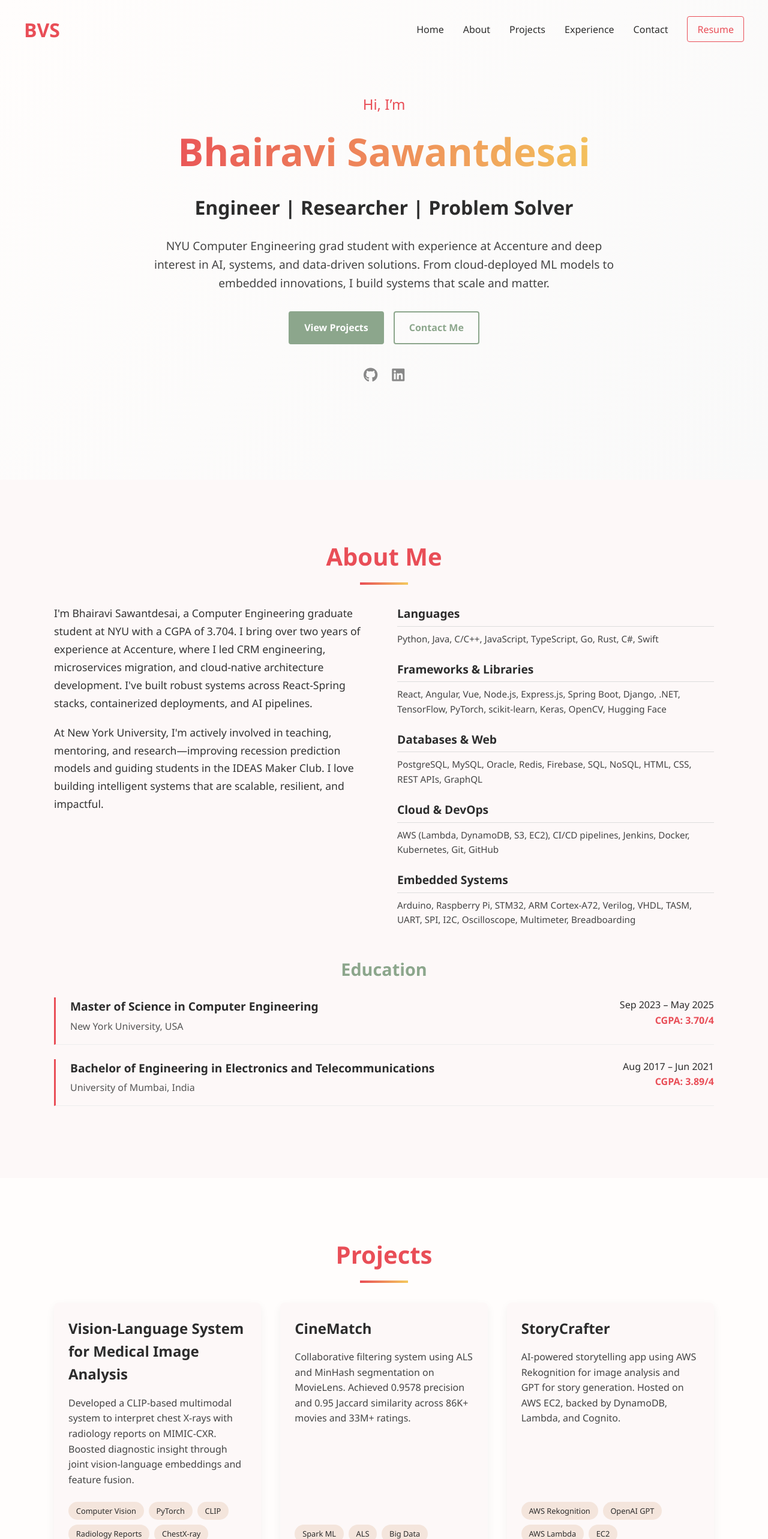
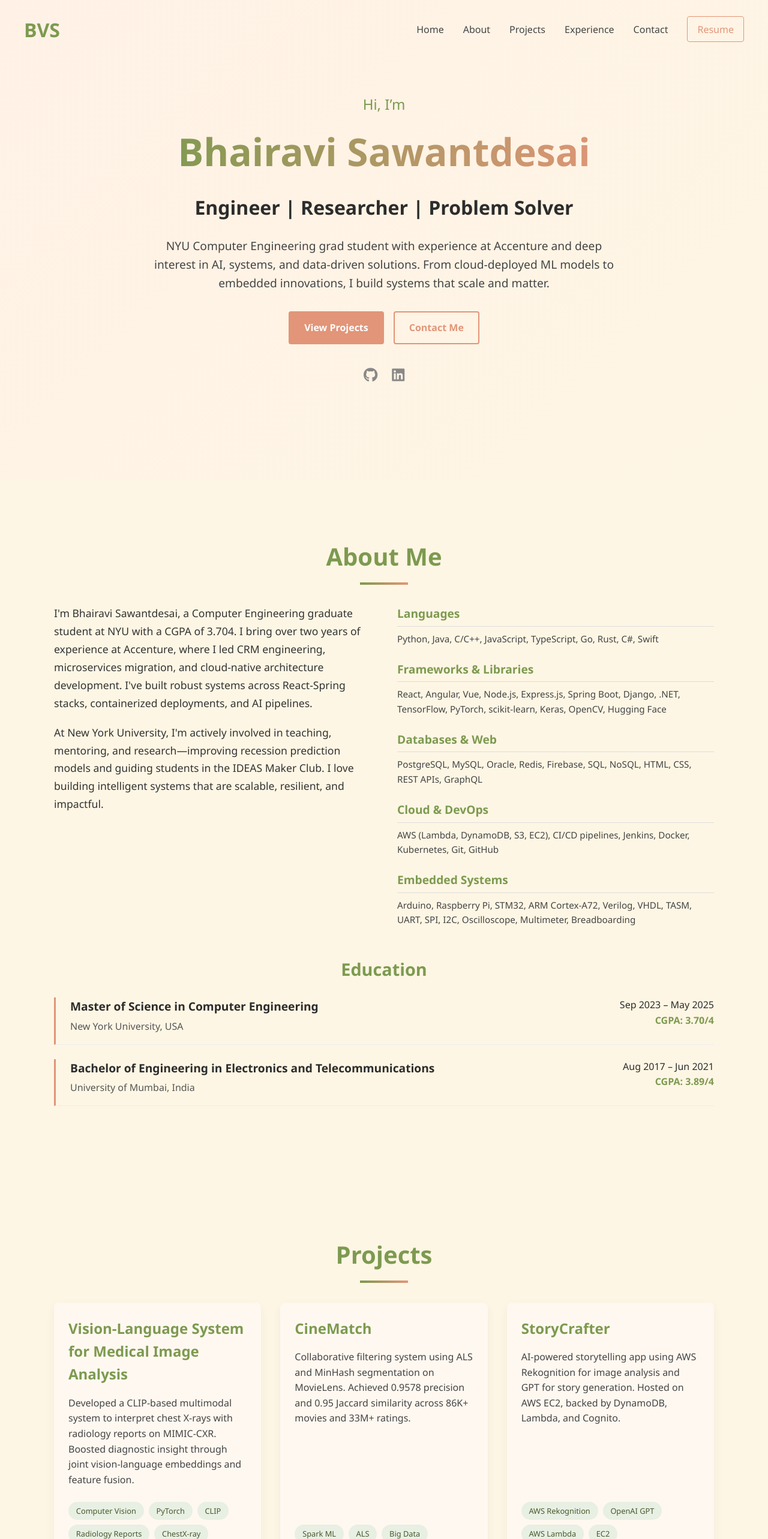
Before and after one commit to BhairaviVSD/bhairavivsd.github.io, a React (Vite) app: page / in a window 1280 px wide. Shown: the top 2566 px of the page at 60% size. Built offline with nearby package versions, Linux system fonts and the light colour scheme.

Commit message:
Adding updated files 2.5 Minimalist

```diff
--- a/src/App.css
+++ b/src/App.css
@@ -1,5 +1,3 @@
-/* App.css */
-
 * {
   margin: 0;
   padding: 0;
@@ -12,7 +10,7 @@ html {
 
 body {
   font-family: 'Inter', sans-serif;
-  background-color: #fffdfc; /* soft misty white */
+  background-color: #fef6e4;
   color: #2c2c2c;
   line-height: 1.6;
   overflow-x: hidden;
--- a/src/components/About.module.css
+++ b/src/components/About.module.css
@@ -1,6 +1,6 @@
 .about {
   padding: 6rem 2rem;
-  background-color: #fdf8f8;
+  background-color: #fef6e4;
 }
 
 .container {
@@ -13,7 +13,7 @@
   font-size: 2.5rem;
   margin-bottom: 3rem;
   position: relative;
-  color: #e94e57;
+  color: #7d9a50;
 }
 
 .sectionTitle::after {
@@ -24,7 +24,7 @@
   transform: translateX(-50%);
   width: 80px;
   height: 4px;
-  background: linear-gradient(to right, #e94e57, #f4c95d);
+  background: linear-gradient(to right, #7d9a50, #e29578);
 }
 
 .content {
@@ -37,12 +37,12 @@
 .aboutText {
   flex: 0 0 48%;
   font-size: 1.1rem;
+  color: #333;
 }
 
 .aboutText p {
   margin-bottom: 1.2rem;
   line-height: 1.7;
-  color: #333;
 }
 
 .skills {
@@ -55,7 +55,7 @@
 .skillCategory h3 {
   font-size: 1.2rem;
   margin-bottom: 0.5rem;
-  color: #2c2c2c;
+  color: #7d9a50;
   font-weight: 700;
   border-bottom: 1px solid #ddd;
   padding-bottom: 0.3rem;
@@ -74,14 +74,14 @@
 .education h3 {
   font-size: 1.8rem;
   margin-bottom: 1.5rem;
-  color: #8ca68c;
+  color: #7d9a50;
   text-align: center;
 }
 
 .educationItem {
   display: flex;
   justify-content: space-between;
-  border-left: 3px solid #e94e57;
+  border-left: 3px solid #e29578;
   padding-left: 1.5rem;
   margin-bottom: 1.5rem;
   padding-bottom: 1rem;
@@ -103,7 +103,7 @@
 
 .gpa {
   font-weight: 600;
-  color: #e94e57;
+  color: #7d9a50;
 }
 
 @media (max-width: 768px) {
--- a/src/components/Experience.module.css
+++ b/src/components/Experience.module.css
@@ -1,6 +1,6 @@
 .experience {
   padding: 6rem 2rem;
-  background-color: #fdf8f8;
+  background-color: #fef6e4;
 }
 
 .container {
@@ -13,7 +13,7 @@
   font-size: 2.5rem;
   margin-bottom: 3rem;
   position: relative;
-  color: #e94e57;
+  color: #7d9a50;
 }
 
 .sectionTitle::after {
@@ -24,7 +24,7 @@
   transform: translateX(-50%);
   width: 80px;
   height: 4px;
-  background: linear-gradient(to right, #e94e57, #f4c95d);
+  background: linear-gradient(to right, #7d9a50, #e29578);
 }
 
 .tabsContainer {
@@ -39,7 +39,7 @@
   display: flex;
   flex-direction: column;
   min-width: 200px;
-  background-color: #f1f1f1;
+  background-color: #f7eedd;
 }
 
 .tabButton {
@@ -49,20 +49,20 @@
   text-align: left;
   font-size: 1rem;
   font-weight: 500;
-  color: #2c2c2c;
+  color: #5c5c5c;
   cursor: pointer;
   transition: all 0.3s ease;
   position: relative;
 }
 
 .tabButton:hover {
-  background-color: rgba(233, 78, 87, 0.1);
-  color: #e94e57;
+  background-color: rgba(125, 154, 80, 0.1);
+  color: #7d9a50;
 }
 
 .tabButton.active {
-  background-color: #fffdfc;
-  color: #e94e57;
+  background-color: #fff;
+  color: #7d9a50;
   font-weight: 600;
 }
 
@@ -73,7 +73,7 @@
   top: 0;
   height: 100%;
   width: 4px;
-  background-color: #e94e57;
+  background-color: #e29578;
 }
 
 .tabContent {
@@ -89,11 +89,11 @@
 .experienceHeader h3 {
   font-size: 1.5rem;
   margin-bottom: 0.5rem;
-  color: #2c2c2c;
+  color: #7d9a50;
 }
 
 .company {
-  color: #e94e57;
+  color: #e29578;
 }
 
 .period {
@@ -118,7 +118,7 @@
   content: '▹';
   position: absolute;
   left: 0;
-  color: #e94e57;
+  color: #e29578;
 }
 
 @media (max-width: 768px) {
--- a/src/components/Footer.module.css
+++ b/src/components/Footer.module.css
@@ -1,6 +1,6 @@
 .footer {
-  background-color: #fff0f2;
-  color: #2c2c2c;
+  background-color: #fbeee6;
+  color: #444;
   padding: 4rem 2rem 2rem;
 }
 
@@ -19,7 +19,7 @@
 .logo {
   font-size: 2.5rem;
   font-weight: 700;
-  color: #e94e57;
+  color: #7d9a50;
   margin-bottom: 1.5rem;
 }
 
@@ -30,7 +30,7 @@
 }
 
 .linkGroup h3 {
-  color: #2c2c2c;
+  color: #7d9a50;
   font-size: 1.1rem;
   margin-bottom: 1rem;
   position: relative;
@@ -43,7 +43,7 @@
   left: 0;
   width: 30px;
   height: 2px;
-  background-color: #f4c95d;
+  background-color: #e29578;
 }
 
 .linkGroup ul {
@@ -56,19 +56,19 @@
 }
 
 .linkGroup a {
-  color: #555;
+  color: #666;
   text-decoration: none;
   transition: color 0.3s ease;
   font-size: 0.9rem;
 }
 
 .linkGroup a:hover {
-  color: #e94e57;
+  color: #e29578;
 }
 
 .bottom {
   padding-top: 2rem;
-  border-top: 1px solid #f7dede;
+  border-top: 1px solid #e8dcd1;
   display: flex;
   justify-content: space-between;
   align-items: center;
@@ -82,7 +82,7 @@
 }
 
 .credits {
-  color: #e94e57;
+  color: #e29578;
 }
 
 @media (max-width: 768px) {
--- a/src/components/Hero.module.css
+++ b/src/components/Hero.module.css
@@ -6,7 +6,7 @@
   position: relative;
   padding: 4rem 2rem;
   overflow: hidden;
-  background: linear-gradient(135deg, #fffdfc 0%, #f9f9f9 100%);
+  background: linear-gradient(135deg, #fff1e6 0%, #fef6e4 100%);
   color: #2c2c2c;
 }
 
@@ -27,7 +27,7 @@
 .greeting {
   font-size: 1.5rem;
   font-weight: 400;
-  color: #e94e57;
+  color: #7d9a50;
   display: block;
   margin-bottom: 0.5rem;
 }
@@ -35,7 +35,7 @@
 .fullName {
   font-size: 4rem;
   font-weight: 700;
-  background: linear-gradient(90deg, #e94e57, #f4c95d);
+  background: linear-gradient(90deg, #7d9a50, #e29578);
   -webkit-background-clip: text;
   background-clip: text;
   -webkit-text-fill-color: transparent;
@@ -64,8 +64,7 @@
   margin-bottom: 2rem;
 }
 
-.primaryBtn,
-.secondaryBtn {
+.primaryBtn, .secondaryBtn {
   padding: 0.8rem 1.5rem;
   font-size: 1rem;
   font-weight: 600;
@@ -75,24 +74,24 @@
 }
 
 .primaryBtn {
-  background-color: #8ca68c;
+  background-color: #e29578;
   color: white;
-  border: 2px solid #8ca68c;
+  border: 2px solid #e29578;
 }
 
 .primaryBtn:hover {
   background-color: transparent;
-  color: #8ca68c;
+  color: #e29578;
 }
 
 .secondaryBtn {
   background-color: transparent;
-  color: #8ca68c;
-  border: 2px solid #8ca68c;
+  color: #e29578;
+  border: 2px solid #e29578;
 }
 
 .secondaryBtn:hover {
-  background-color: #dbe3d0;
+  background-color: #fde2dd;
 }
 
 .socialIcons {
@@ -108,7 +107,7 @@
 }
 
 .socialIcon:hover {
-  color: #8ca68c;
+  color: #e29578;
   transform: translateY(-3px);
 }
 
--- a/src/components/Navbar.module.css
+++ b/src/components/Navbar.module.css
@@ -6,14 +6,13 @@
   z-index: 1000;
   padding: 1.5rem 2rem;
   transition: all 0.3s ease;
-  background-color: transparent;
 }
 
 .scrolled {
-  background-color: rgba(255, 240, 242, 0.9);
+  background-color: rgba(255, 250, 240, 0.95);
   backdrop-filter: blur(10px);
   padding: 1rem 2rem;
-  box-shadow: 0 10px 30px -10px rgba(0, 0, 0, 0.1);
+  box-shadow: 0 10px 30px -10px rgba(0, 0, 0, 0.15);
 }
 
 .container {
@@ -27,13 +26,13 @@
 .logo {
   font-size: 2rem;
   font-weight: 700;
-  color: #e94e57;
+  color: #7d9a50;
   text-decoration: none;
   transition: color 0.3s ease;
 }
 
 .logo:hover {
-  color: #f4c95d;
+  color: #e29578;
 }
 
 .navlinks {
@@ -44,7 +43,7 @@
 }
 
 .navlinks li a {
-  color: #2c2c2c;
+  color: #444;
   text-decoration: none;
   font-weight: 500;
   font-size: 1rem;
@@ -53,7 +52,7 @@
 }
 
 .navlinks li a:hover {
-  color: #e94e57;
+  color: #e29578;
 }
 
 .navlinks li a::after {
@@ -63,7 +62,7 @@
   height: 2px;
   bottom: -5px;
   left: 0;
-  background-color: #f4c95d;
+  background-color: #e29578;
   transition: width 0.3s ease;
 }
 
@@ -73,15 +72,15 @@
 
 .resumeBtn {
   padding: 0.6rem 1rem;
-  border: 1px solid #e94e57;
+  border: 1px solid #e29578;
   border-radius: 4px;
-  color: #e94e57 !important;
+  color: #e29578 !important;
   background-color: transparent;
   transition: all 0.3s ease;
 }
 
 .resumeBtn:hover {
-  background-color: rgba(233, 78, 87, 0.1);
+  background-color: rgba(226, 149, 120, 0.1);
 }
 
 .hamburger {
@@ -95,7 +94,7 @@
   height: 3px;
   margin: 5px auto;
   transition: all 0.3s ease;
-  background-color: #e94e57;
+  background-color: #7d9a50;
 }
 
 @media (max-width: 768px) {
@@ -104,17 +103,29 @@
     z-index: 101;
   }
 
+  .hamburger.active .bar:nth-child(2) {
+    opacity: 0;
+  }
+
+  .hamburger.active .bar:nth-child(1) {
+    transform: translateY(8px) rotate(45deg);
+  }
+
+  .hamburger.active .bar:nth-child(3) {
+    transform: translateY(-8px) rotate(-45deg);
+  }
+
   .navlinks {
     position: fixed;
     top: 0;
     right: -100%;
     flex-direction: column;
-    background-color: #fffdfc;
+    background-color: #fff8f0;
     width: 70%;
     height: 100vh;
     padding-top: 4rem;
     transition: 0.3s ease;
-    box-shadow: -10px 0 30px -15px rgba(0, 0, 0, 0.1);
+    box-shadow: -10px 0 30px -15px rgba(0, 0, 0, 0.2);
     z-index: 100;
   }
 
--- a/src/components/Projects.module.css
+++ b/src/components/Projects.module.css
@@ -1,6 +1,6 @@
 .projects {
   padding: 6rem 2rem;
-  background-color: #fffdfc;
+  background-color: #fef6e4;
 }
 
 .container {
@@ -13,7 +13,7 @@
   font-size: 2.5rem;
   margin-bottom: 3rem;
   position: relative;
-  color: #e94e57;
+  color: #7d9a50;
 }
 
 .sectionTitle::after {
@@ -24,7 +24,7 @@
   transform: translateX(-50%);
   width: 80px;
   height: 4px;
-  background: linear-gradient(to right, #e94e57, #f4c95d);
+  background: linear-gradient(to right, #7d9a50, #e29578);
 }
 
 .projectsGrid {
@@ -35,7 +35,7 @@
 }
 
 .projectCard {
-  background-color: #fdf8f8;
+  background-color: #fff8f0;
   border-radius: 8px;
   padding: 1.5rem;
   box-shadow: 0 5px 15px rgba(0,0,0,0.05);
@@ -53,7 +53,7 @@
 .projectCard h3 {
   font-size: 1.5rem;
   margin-bottom: 1rem;
-  color: #2c2c2c;
+  color: #7d9a50;
 }
 
 .projectCard p {
@@ -71,8 +71,8 @@
 }
 
 .skill {
-  background-color: #f4e5dc;
-  color: #2c2c2c;
+  background-color: #e8efe3;
+  color: #465a2d;
   padding: 0.3rem 0.8rem;
   border-radius: 20px;
   font-size: 0.8rem;
@@ -82,7 +82,7 @@
 .projectLink {
   display: inline-flex;
   align-items: center;
-  color: #e94e57;
+  color: #e29578;
   font-weight: 600;
   text-decoration: none;
   gap: 0.5rem;
@@ -102,17 +102,18 @@
   display: inline-flex;
   align-items: center;
   gap: 0.5rem;
-  color: #2c2c2c;
+  color: #7d9a50;
   font-weight: 600;
   text-decoration: none;
   padding: 0.8rem 2rem;
-  border: 2px solid #2c2c2c;
+  border: 2px solid #7d9a50;
   border-radius: 4px;
   transition: all 0.3s ease;
 }
 
 .moreProjects a:hover {
-  background-color: #f9e9e9;
+  background-color: #7d9a50;
+  color: white;
 }
 
 @media (max-width: 768px) {
--- a/src/index.css
+++ b/src/index.css
@@ -5,7 +5,7 @@ html {
 body {
   margin: 0;
   font-family: 'Segoe UI', Tahoma, Geneva, Verdana, sans-serif;
-  background-color: #fffdfc;
+  background-color: #fef6e4;
   color: #2c2c2c;
 }
 
```
Also changed, not shown: src/components/Contact.module.css (+20 -20 lines), 1 other file (tests, documents, lock files or other folders).
